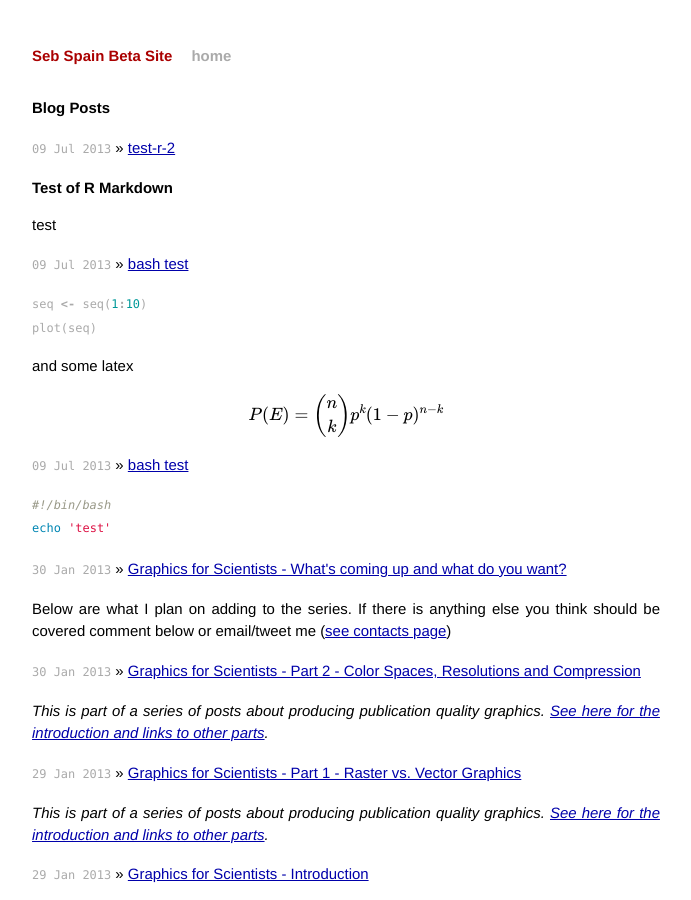
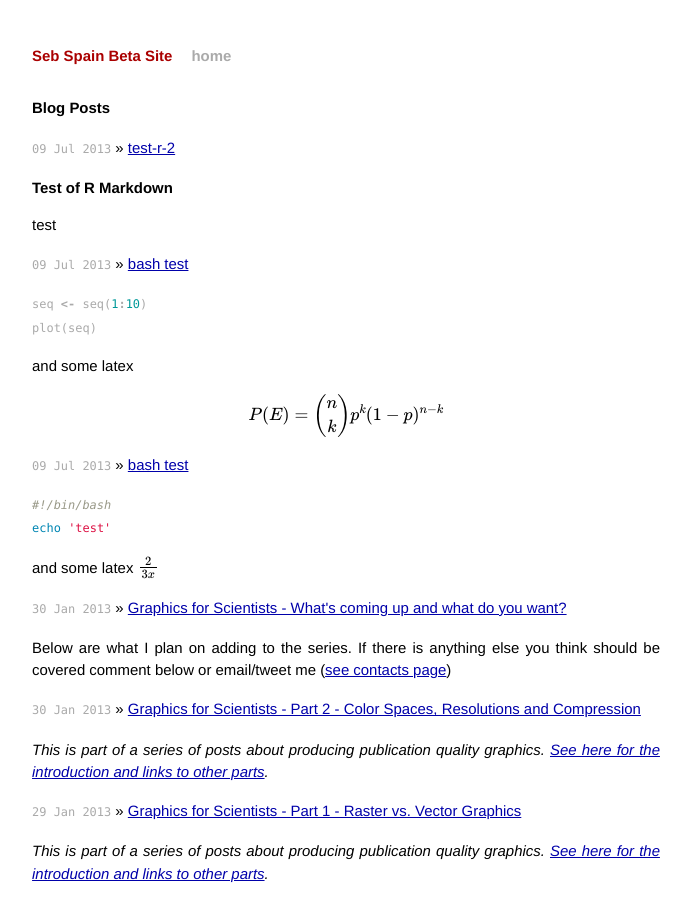
Before and after one commit to sebspain/sebspain.github.io, a Jekyll site: the page built from index.html, in a window 1280 px wide and 900 px high. Shown: the whole window, without its empty margins (294-985 px from the left). Built offline with Jekyll 4.4.1, drawn with Linux system fonts in a browser that asks for light colours; Markdown is read by kramdown in place of the engine named in the settings; formulas are drawn with MathJax 3.

Commit message:
test post updated

````diff
--- a/_posts/2013-07-09-bash-test.md
+++ b/_posts/2013-07-09-bash-test.md
@@ -6,3 +6,7 @@ title: bash test
 #!/bin/bash
 echo 'test'
 ```
+and some latex
+$$
+\frac{2}{3x}
+$$
````
